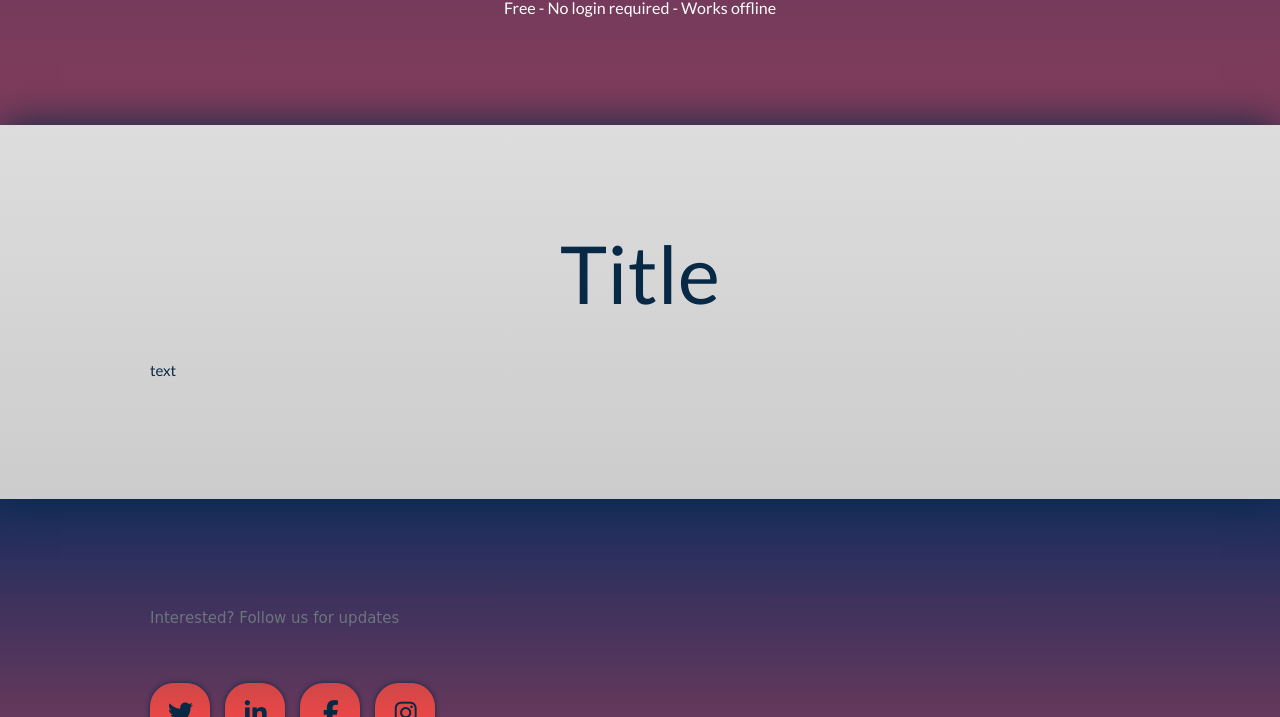
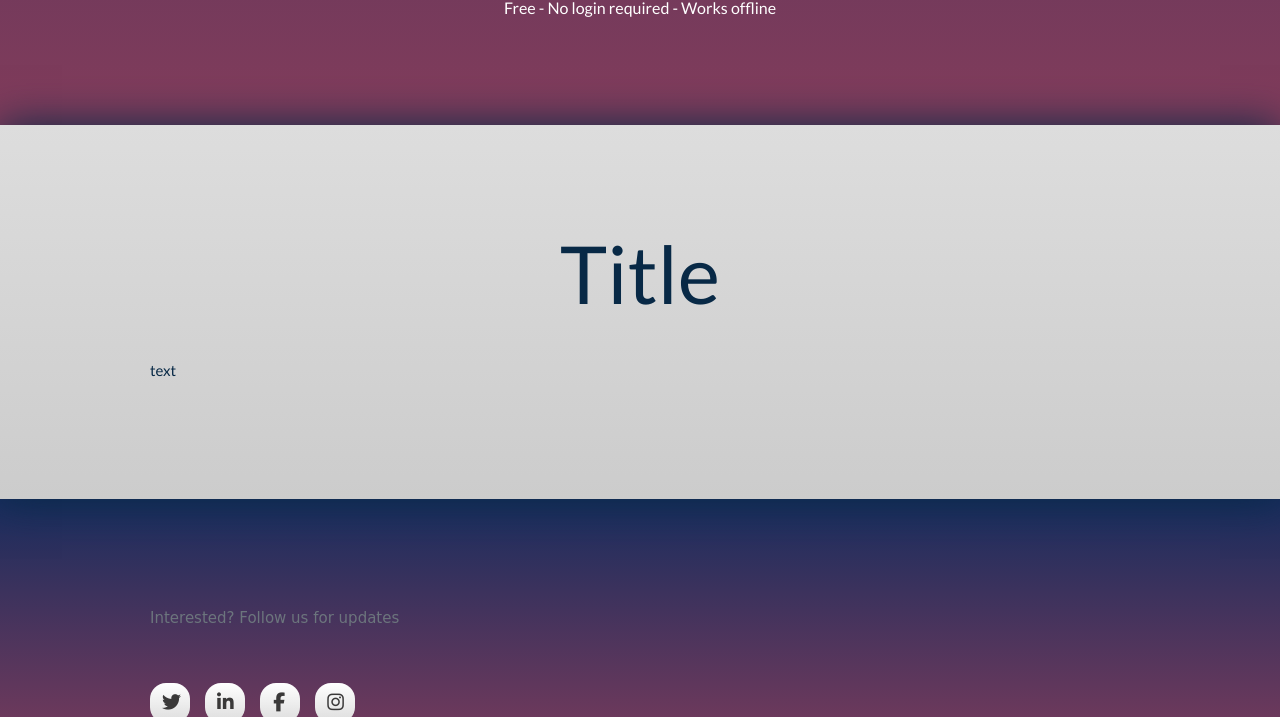
Before and after one commit to ondaysoftware/itgoes.app, a plain HTML site: page index.html in a window 1280 px wide. Shown: the part 894-1611 px from the top of the page. Drawn offline with nearby package versions, Linux system fonts and the light colour scheme; a web font is replaced by a local one.

Commit message:
ajusted color social media logos and different font sizes

```diff
--- a/index.html
+++ b/index.html
@@ -54,8 +54,8 @@
   <div class="text-center">
     <h2 style="padding-top: 50px; padding-bottom: 30px;">Track your goals in a fun and simple way</h2>
     <img src="images/left-screenshot.png" style="width: 300px;" class="img-fluid">
-    <a href="https://apps.apple.com/us/app/id1522577983"><img src="images/badge-google-play.png" height="70"></a>
-    <a href="https://play.google.com/store/apps/details?id=dev.onday.it_goes_app"><img src="images/badge-app-store.png"></a><img src="images/right-screenshot.png" style="width: 300px;" class="img-fluid">
+    <a target="_blank" href="https://play.google.com/store/apps/details?id=dev.onday.it_goes_app"><img src="images/badge-google-play.png" height="70"></a>
+    <a target="_blank" href="https://apps.apple.com/us/app/id1522577983"><img src="images/badge-app-store.png"></a><img src="images/right-screenshot.png" style="width: 300px;" class="img-fluid">
     <h5 class="font-lightly-muted">You have amazing goals and want to stay motivated all the way. ItGoesApp is here to support you every day.<br>
        With an inspiring and straight forward design, ItGoesApp helps you track any type of goal<br>
         and visualizes each step with useful graphs and statistics.</h5><br><br>
--- a/stylesheet.css
+++ b/stylesheet.css
@@ -13,7 +13,7 @@
 }
 
 .font-large {
-  font-size: 18px;
+  font-size: 16px;
 }
 
 .font-lightly-muted {
@@ -187,20 +187,20 @@ body {
 .social-media-icon {
   margin-top: 12px;
   margin-right: 12px;
-  font-size: 25px;
-  padding: 18px 14px 14px 15px;
+  font-size: 19px;
+  padding: 10px 14px 14px 12px;
   text-align: center;
   text-decoration: none;
-  width: 60px;
-  height: 60px;
+  width: 40px;
+  height: 40px;
   border-radius: 40%;
-  color: rgb(8, 41, 70);
-  background: linear-gradient(#cf4747, #ff4747);
-  box-shadow: 0px 0px 5px rgb(8, 41, 70);
+  color: rgb(58, 57, 57);
+  background: linear-gradient(#fff, rgb(220, 220, 220));
+  box-shadow: 0px 0px 5px rgb();
 }
 
 .social-media-icon:hover {
   opacity: 1.0;
-  color: white;
+  color: rgb(5, 5, 5);
   text-decoration: none;
 }
```
